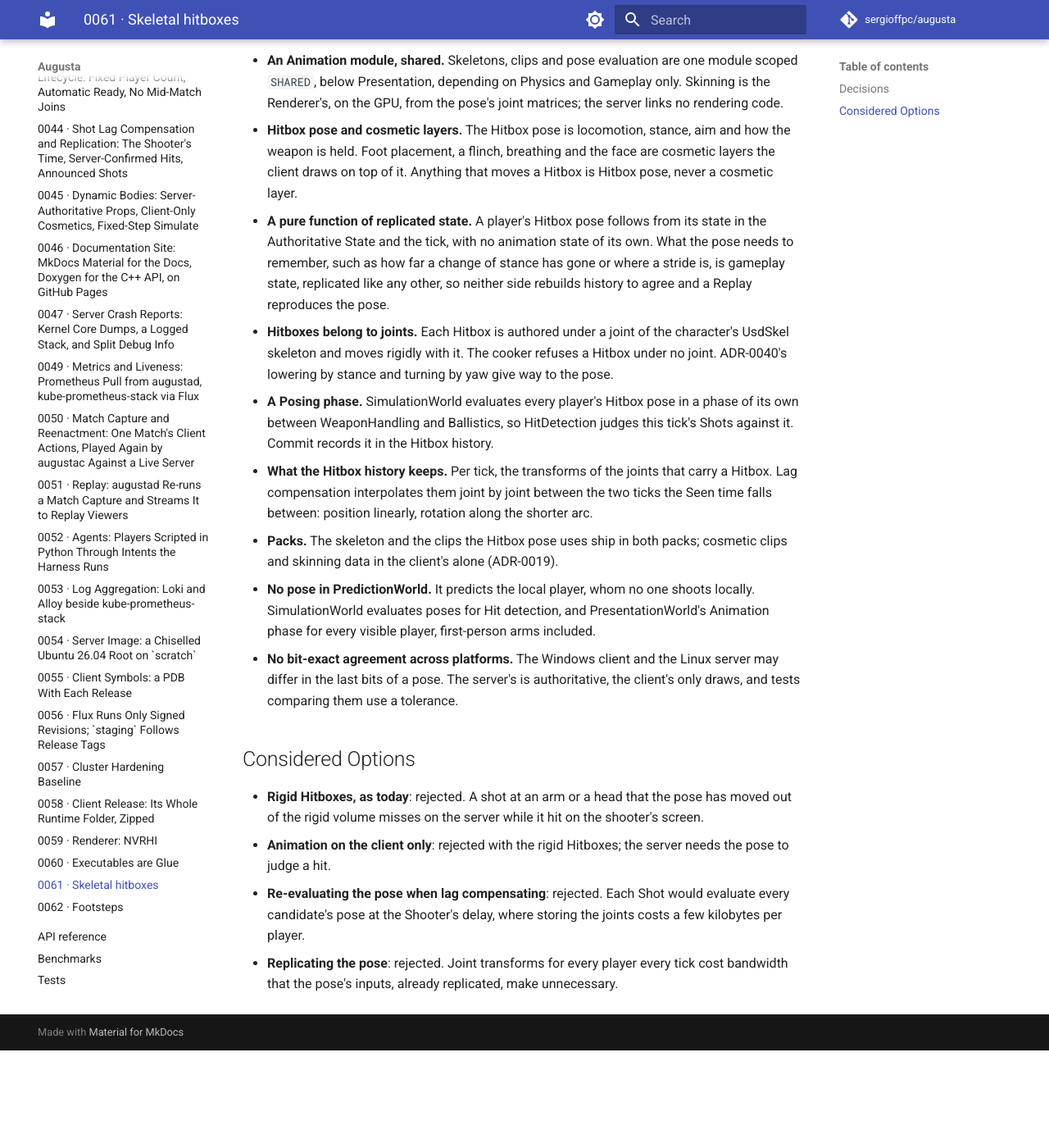
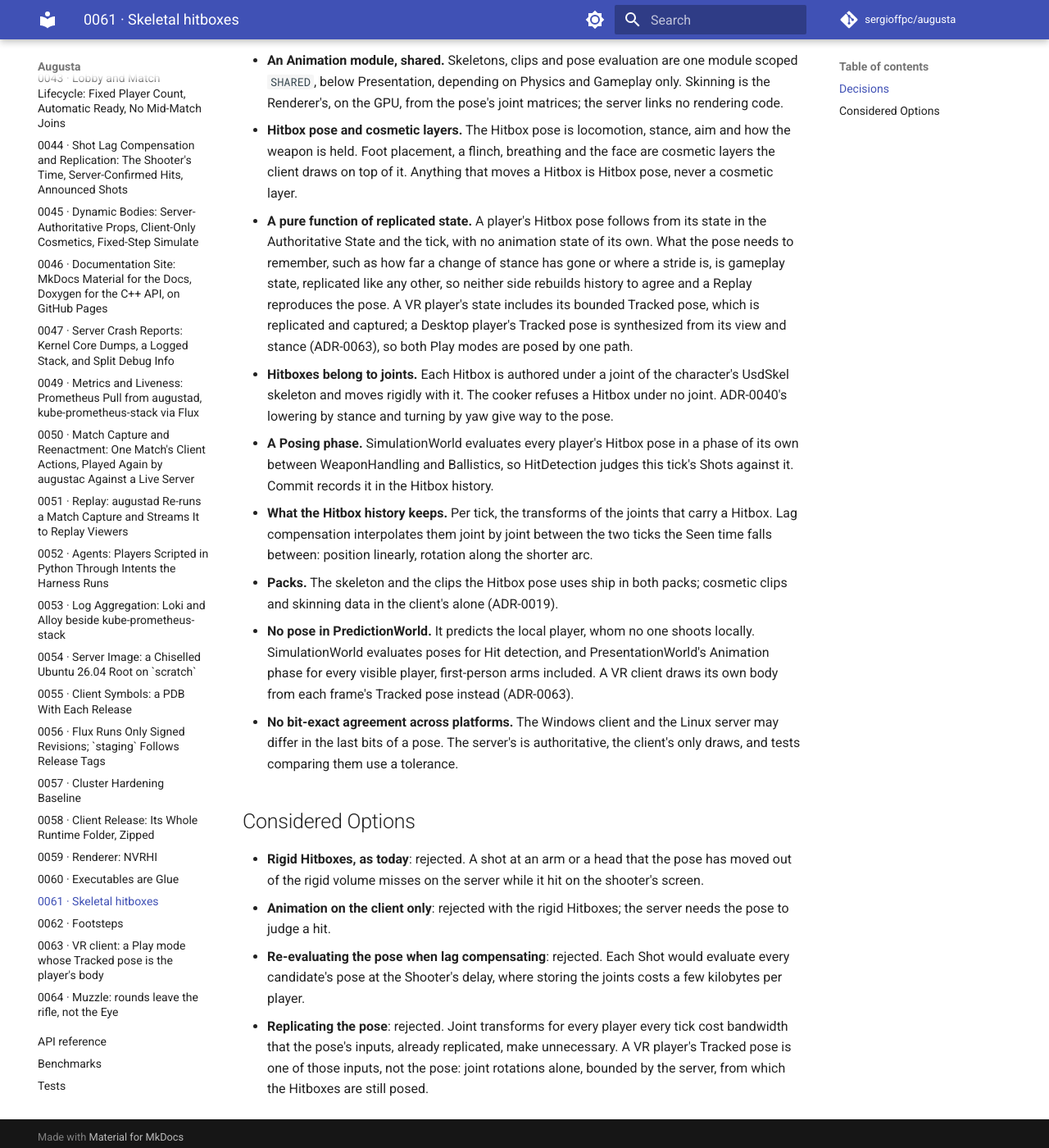
Before and after one commit to sergioffpc/augusta, an MkDocs documentation site: the page built from docs/adr/0061-skeletal-hitboxes.md, in a window 1280 px wide and 1400 px high, scrolled down 430 px. Shown: the whole window at 82% size. Built offline with MkDocs 1.6.1 and Material for MkDocs 9.7.7, drawn with Linux system fonts in a browser that asks for light colours; comment, search, counter and statistics services are not loaded; before the commit the page ends 1711 px from its top, so only the background shows below that.

Commit message:
docs: record the VR Play mode and the rifle's Muzzle
VR joins the vision as a Play mode beside Desktop, in the same Matches.
ADR-0063 decides how a VR player's Tracked pose reaches the server and
what the server trusts of it; ADR-0064 moves where rounds leave from,
the Eye, to the rifle's Muzzle, in both Play modes. ADR-0061 is amended
so a VR player's Hitbox pose follows from its replicated Tracked pose.
The glossary gains Play mode, Tracked pose and Muzzle; the requirements
gain US-25 and NFR-16 and the VR variants of the stories they change.

Co-Authored-By: Claude Opus 5.5 <noreply@anthropic.com>

````diff
--- a/GLOSSARY.md
+++ b/GLOSSARY.md
@@ -110,6 +110,16 @@ already seen and the client can tell what it has not yet acknowledged. What
 Client-side prediction applies locally and Reconciliation replays. _Avoid_:
 Input (Command is the sequenced payload sent to the server each tick;
 augusta::input::Input is the per-frame local sampler that produces one)
+
+**Play mode**: How one player plays a Match, Desktop (a screen, mouse and
+keyboard or a gamepad) or VR (a PC VR headset with its tracked body), declared
+when it joins and fixed for the Match. _Avoid_: Input mode, client mode, VR mode
+(VR is one of the two Play modes)
+
+**Tracked pose**: A VR player's body as its client reports it with each Command:
+its Joints' rotations and its head's offset from its body, never its own limbs'
+lengths, which are its Character's. _Avoid_: Mocap, body tracking data, skeleton
+(a Skeleton is the Character's authored one)
 
 **Reconciliation**: The process of correcting a client's predicted state against
 the server's authoritative state: the client restores the server's state of its
@@ -357,6 +367,10 @@ reload starts. A round's place in it picks its kick from the Parameters' recoil
 pattern, and the next Burst starts the pattern over. _Avoid_: Spray, volley,
 salvo (a Burst is not a fire mode: the rifle is full-auto)
 
+**Muzzle**: Where a rifle's rounds leave from, and the way its barrel points, as
+its player holds it. _Avoid_: Eye (the Eye is where a player sees from, never
+where a round leaves), shot origin
+
 **Recoil offset**: How far a rifle points off its player's view, as a pitch and
 a yaw: every round of a Burst adds its kick to it, scaled down in ADS, and it
 shrinks back to zero while the trigger is not pulled. A Shot leaves along the
--- a/docs/REQUIREMENTS.md
+++ b/docs/REQUIREMENTS.md
@@ -72,6 +72,9 @@ When I input a movement or stance command
 Then my position and stance update accordingly on both client and server
 ```
 
+In VR (US-25), walking in place moves me and my tracked body's posture sets my
+stance: I crouch by crouching and go prone by lying down.
+
 ### US-05: Manage Stamina
 
 Version: v1
@@ -98,6 +101,9 @@ When I toggle aim down sights (ADS)
 Then my view zooms and the weapon's accuracy/recoil model changes accordingly
 ```
 
+In VR (US-25), I aim by bringing the rifle's sight to my eye: there is no ADS
+button and no zoom, and the recoil model changes once the sight is on my eye.
+
 ### US-07: Fire Rifle
 
 Version: v1
@@ -109,6 +115,10 @@ Given I have ammo loaded and am not reloading
 When I trigger fire
 Then a bullet is spawned server-side with the correct origin, direction, and initial velocity
 ```
+
+The origin is the rifle's Muzzle, never my eye, in both Play modes (ADR-0064):
+on a desktop the round crosses my sight at the rifle's zero range, and in VR it
+leaves the barrel I hold, along it.
 
 ### US-08: Reload Rifle
 
@@ -123,6 +133,8 @@ When I trigger reload and the reload completes
 Then my ammo count is restored to the rifle's magazine capacity
 ```
 
+In VR (US-25), I trigger reload with a button, with the same rules and timing.
+
 ### US-09: Apply Weapon Recoil
 
 Version: v1
@@ -135,6 +147,9 @@ Given I fire multiple rounds in succession
 When each round is fired
 Then my aim point shifts according to the weapon's recoil pattern, cumulative per burst
 ```
+
+In VR (US-25), the rifle kicks in my hands with the same pattern and I bring it
+back myself.
 
 ### US-10: Simulate Bullet Ballistics (Server-Authoritative)
 
@@ -188,6 +203,9 @@ Given my health reaches zero
 When death is processed
 Then I enter spectator mode for the remainder of the match with no respawn
 ```
+
+In VR (US-25), my view fades out and reopens as a Spectator's; it never follows
+my own body down.
 
 ### US-14: Determine Match End / Win Condition
 
@@ -418,6 +436,24 @@ Agents find a server the same way. Any other refusal - version, pack, Character
 
 - stops at the server that gave it, since every server of the scenario would
   give it too (NFR-13).
+
+### US-25: Play in VR
+
+Version: later (planned, no version yet)
+
+As a player, I want to play a Match on a PC VR headset, with my head, hands and
+body tracked, so that I hold and aim my rifle and take cover with my own body,
+in the same Matches as players on a desktop.
+
+```text
+Given a PC VR headset with an OpenXR runtime and cameras that see my body
+When I join a Match in the VR Play mode
+Then I see from my tracked head, my rifle is where my hands hold it, I am hit
+     on my tracked body bounded to my Character's, and the other players see it
+```
+
+My camera images never leave my PC, and the Roster shows each player's Play mode
+(ADR-0063).
 
 ---
 
@@ -728,3 +764,22 @@ Planned for v3, and not met by v1 or v2: they run k3s on its defaults, with no
 admission policy, signature check or NetworkPolicy (ADR-0057, ADR-0056). The
 Node stays LAN-only; exposing a game port range to the internet is outside this
 requirement, but it is one firewall rule once this one is met.
+
+### NFR-16: VR Frame Rate
+
+Version: later (planned, no version yet)
+
+```text
+Source:      A VR player
+Stimulus:    Playing a full Match on the reference hardware
+Environment: A Match of 8 players, Desktop and VR mixed
+Artifact:    The client's VR rendering
+Response:    The client renders both eyes at the headset's native refresh
+             rate
+Measure:     No dropped frames at the headset's refresh rate (90 Hz on the
+             reference headset) for the whole Match
+```
+
+A frame the headset waits for is reprojected by its runtime, which makes it
+uncomfortable to play, not slower: a dropped frame counts as a failure, whatever
+the runtime makes of it (ADR-0063).
--- a/docs/VISION.md
+++ b/docs/VISION.md
@@ -17,7 +17,9 @@ and systems programming.
 
 ## Product
 
-- Client: Windows and Linux (x64), rendering via NVIDIA NVRHI (Vulkan)
+- Client: Windows and Linux (x64), rendering via NVIDIA NVRHI (Vulkan), played
+  on a desktop or on a PC VR headset (OpenXR) whose tracked head and hands are
+  the player's view and weapon, in the same Matches as desktop players
 - Server: Linux in production (Windows for development only), headless (no
   rendering dependency)
 - Multiplayer only, dedicated authoritative server — no singleplayer, no enemy
--- a/docs/adr/0061-skeletal-hitboxes.md
+++ b/docs/adr/0061-skeletal-hitboxes.md
@@ -25,7 +25,10 @@ and ADR-0044 to match.
   its state in the Authoritative State and the tick, with no animation state of
   its own. What the pose needs to remember, such as how far a change of stance
   has gone or where a stride is, is gameplay state, replicated like any other,
-  so neither side rebuilds history to agree and a Replay reproduces the pose.
+  so neither side rebuilds history to agree and a Replay reproduces the pose. A
+  VR player's state includes its bounded Tracked pose, which is replicated and
+  captured; a Desktop player's Tracked pose is synthesized from its view and
+  stance (ADR-0063), so both Play modes are posed by one path.
 - **Hitboxes belong to joints.** Each Hitbox is authored under a joint of the
   character's UsdSkel skeleton and moves rigidly with it. The cooker refuses a
   Hitbox under no joint. ADR-0040's lowering by stance and turning by yaw give
@@ -42,7 +45,8 @@ and ADR-0044 to match.
 - **No pose in PredictionWorld.** It predicts the local player, whom no one
   shoots locally. SimulationWorld evaluates poses for Hit detection, and
   PresentationWorld's Animation phase for every visible player, first-person
-  arms included.
+  arms included. A VR client draws its own body from each frame's Tracked pose
+  instead (ADR-0063).
 - **No bit-exact agreement across platforms.** The Windows client and the Linux
   server may differ in the last bits of a pose. The server's is authoritative,
   the client's only draws, and tests comparing them use a tolerance.
@@ -59,4 +63,6 @@ and ADR-0044 to match.
   joints costs a few kilobytes per player.
 - **Replicating the pose**: rejected. Joint transforms for every player every
   tick cost bandwidth that the pose's inputs, already replicated, make
-  unnecessary.
+  unnecessary. A VR player's Tracked pose is one of those inputs, not the pose:
+  joint rotations alone, bounded by the server, from which the Hitboxes are
+  still posed.
````
Also changed, not shown: docs/adr/0063-vr-client.md (added, +110 -0 lines), docs/adr/0064-muzzle.md (added, +48 -0 lines).
